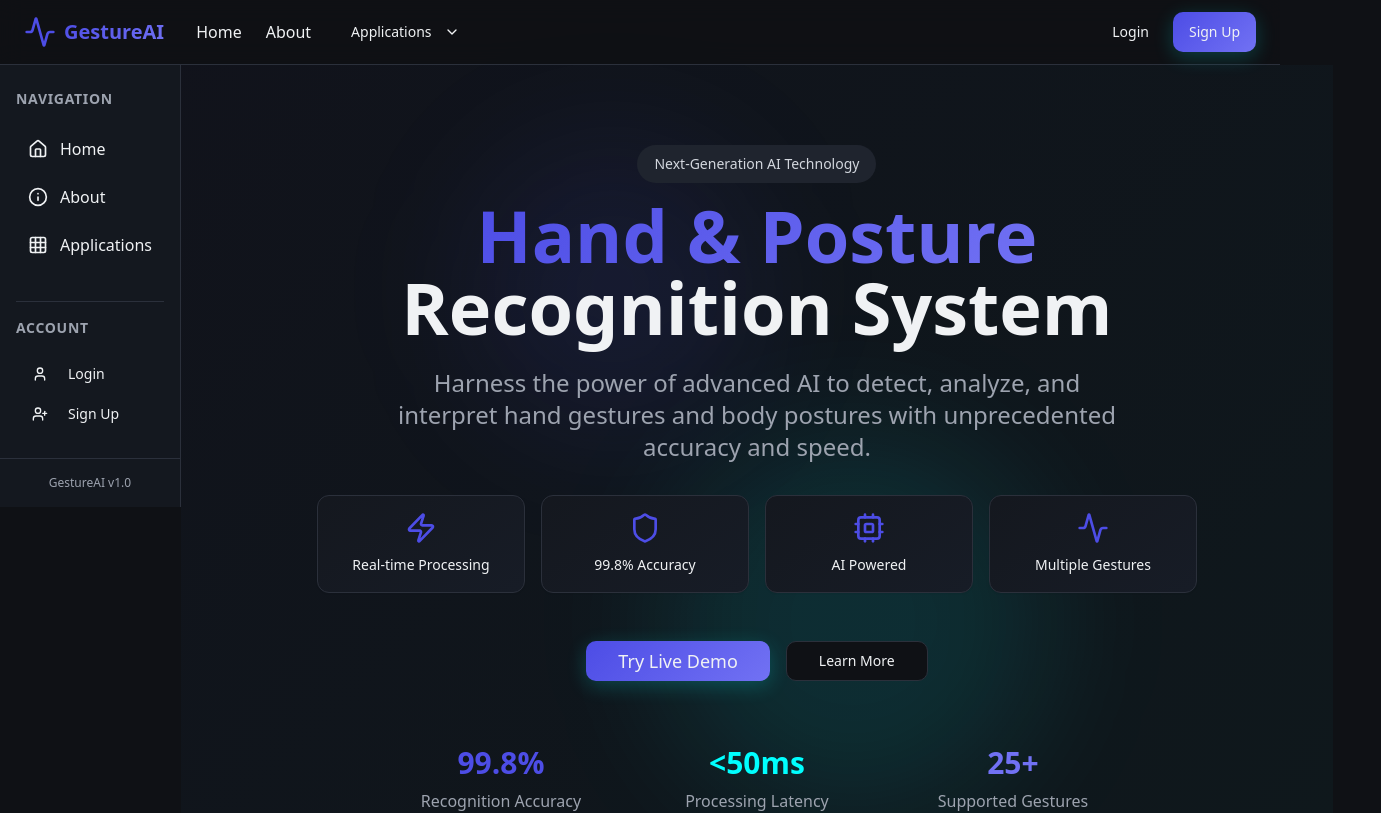
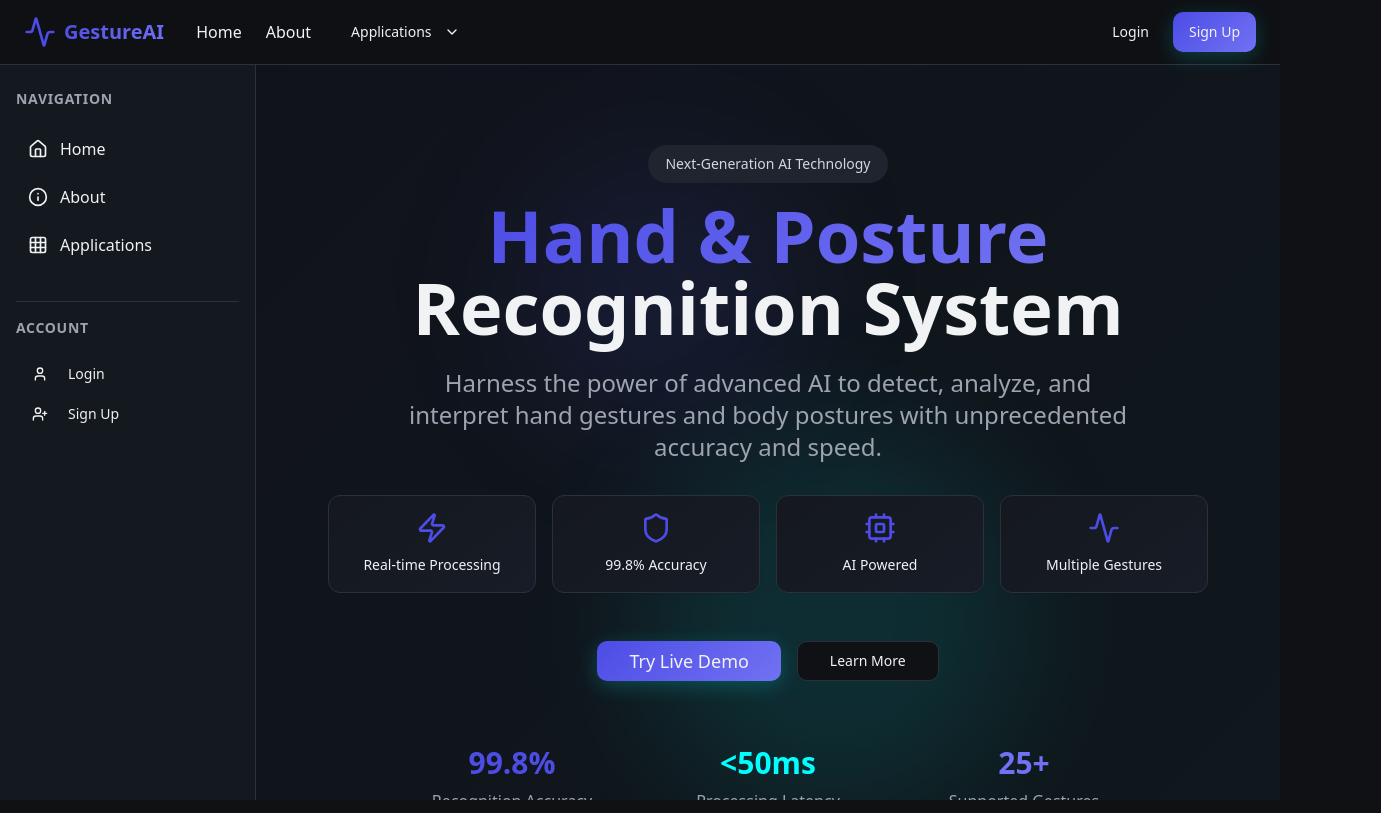
Before and after one commit to ProgrammerDavid1234/gesture-project, a React (Vite) app: page / in a window 1280 px wide. Shown: the top 813 px of the page, 1381 px wide, since content can reach past the window. Built offline with nearby package versions, Linux system fonts and the light colour scheme.

Commit message:
Fix sidebar height and favicon
Make sidebar 100vh and hide overflow. Add a random favicon.

```diff
--- a/index.html
+++ b/index.html
@@ -3,6 +3,7 @@
   <head>
     <meta charset="UTF-8" />
     <meta name="viewport" content="width=device-width, initial-scale=1.0" />
+    <link rel="icon" href="/favicon.png" type="image/png">
     <title>gesture-pose-insight-hub</title>
     <meta name="description" content="Lovable Generated Project" />
     <meta name="author" content="Lovable" />
--- a/src/components/layout/Layout.tsx
+++ b/src/components/layout/Layout.tsx
@@ -13,13 +13,13 @@ export const Layout = ({ children }: LayoutProps) => {
   const closeSidebar = () => setIsSidebarOpen(false);
 
   return (
-    <div className="min-h-screen bg-background flex flex-col">
+    <div className="h-screen bg-background flex flex-col overflow-hidden">
       <Header onToggleSidebar={toggleSidebar} />
 
-      <div className="flex flex-1">
+      <div className="flex flex-1 overflow-hidden">
         <Sidebar isOpen={isSidebarOpen} onClose={closeSidebar} />
 
-        <main className="flex-1 lg:ml-0">
+        <main className="flex-1 lg:ml-0 overflow-y-auto">
           {children}
         </main>
       </div>
--- a/src/components/layout/Sidebar.tsx
+++ b/src/components/layout/Sidebar.tsx
@@ -36,7 +36,7 @@ export const Sidebar = ({ isOpen, onClose }: SidebarProps) => {
 
       {/* Sidebar */}
       <aside className={cn(
-        "fixed left-0 top-0 h-full w-64 bg-card border-r border-border z-50 transform transition-transform duration-300 ease-in-out",
+        "fixed left-0 top-0 h-screen w-64 bg-card border-r border-border z-50 transform transition-transform duration-300 ease-in-out overflow-hidden",
         "lg:relative lg:translate-x-0 lg:z-auto",
         isOpen ? "translate-x-0" : "-translate-x-full"
       )}>
```
Also changed, not shown: public/favicon.png (added).
